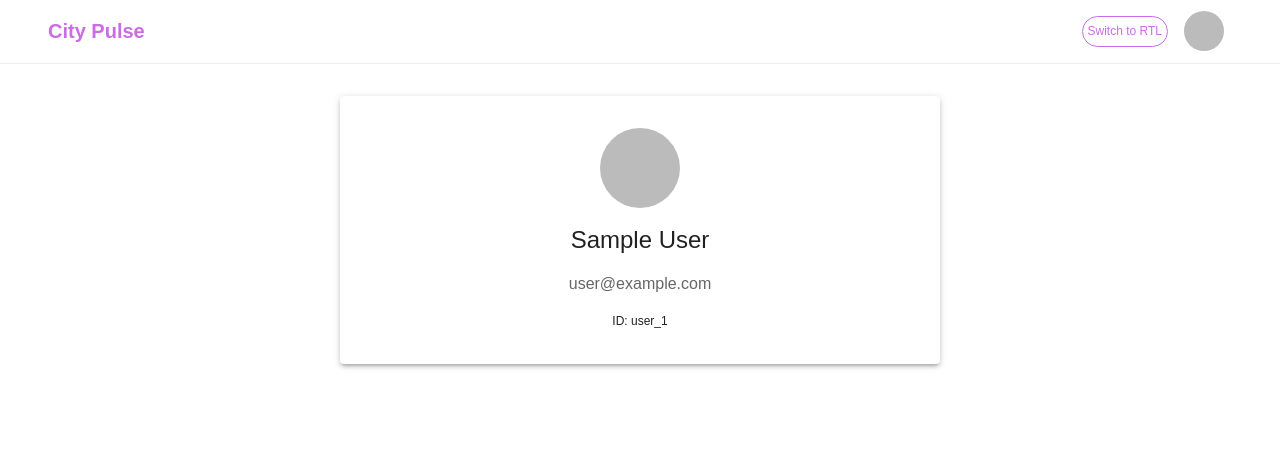
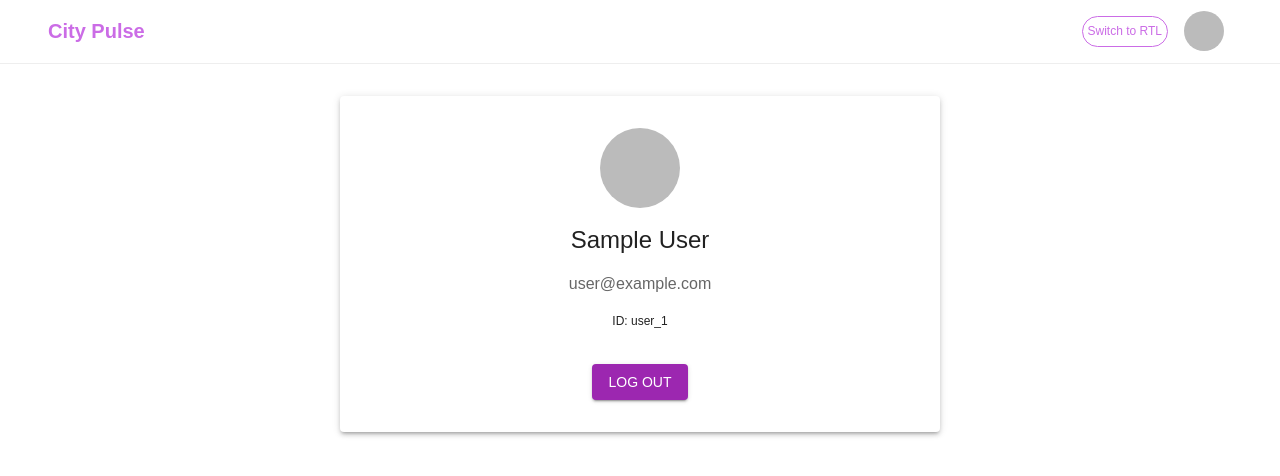
Before and after one commit to abyy14/city-pulse, a React (Create React App) app: page /profile in a window 1280 px wide. Shown: the top 476 px of the page. Built offline with nearby package versions, Linux system fonts and the light colour scheme; no server answers; the database is empty; sample sign-in values are in the browser's storage; some icons are missing.

Commit message:
added logout option

```diff
--- a/src/pages/Profile.tsx
+++ b/src/pages/Profile.tsx
@@ -1,19 +1,30 @@
 // src/pages/Profile/Profile.tsx
-import React, { useEffect, useState } from 'react';
-import { useUser } from '@clerk/clerk-react';
-import { doc, getDoc } from 'firebase/firestore';
-import { db } from '../utils/firebaseConfig';
-import { Box, Typography, Avatar, CircularProgress, Paper } from '@mui/material';
+import React, { useEffect, useState } from "react";
+import { useUser } from "@clerk/clerk-react";
+import { useClerk } from "@clerk/clerk-react";
+import { doc, getDoc } from "firebase/firestore";
+import { db } from "../utils/firebaseConfig";
+import {
+  Box,
+  Typography,
+  Avatar,
+  CircularProgress,
+  Paper,
+  Button,
+} from "@mui/material";
+import { useNavigate } from "react-router-dom";
 
 export default function Profile() {
   const { user, isSignedIn } = useUser();
+  const { signOut } = useClerk();
+  const navigate = useNavigate();
   const [userData, setUserData] = useState<any>(null);
   const [loading, setLoading] = useState(true);
 
   useEffect(() => {
     const fetchUser = async () => {
       if (isSignedIn && user) {
-        const docRef = doc(db, 'users', user.id);
+        const docRef = doc(db, "users", user.id);
         const docSnap = await getDoc(docRef);
 
         if (docSnap.exists()) {
@@ -41,8 +52,17 @@ export default function Profile() {
     );
   }
 
+  const handleSignOut = async () => {
+    await signOut();
+    navigate("/events");
+
+  };
+
   return (
-    <Paper elevation={3} sx={{ p : 4, marginTop: 12, marginBottom: 4,  maxWidth: 600, mx: 'auto' }}>
+    <Paper
+      elevation={3}
+      sx={{ p: 4, marginTop: 12, marginBottom: 4, maxWidth: 600, mx: "auto" }}
+    >
       <Box display="flex" flexDirection="column" alignItems="center" gap={2}>
         <Avatar src={user.imageUrl} sx={{ width: 80, height: 80 }} />
         <Typography variant="h5">
@@ -51,9 +71,16 @@ export default function Profile() {
         <Typography variant="body1" color="textSecondary">
           {userData.email}
         </Typography>
-        <Typography variant="caption">
-          ID: {userData.id}
-        </Typography>
+        <Typography variant="caption">ID: {userData.id}</Typography>
+      </Box>
+      <Box mt={4} display="flex" justifyContent="center">
+        <Button
+          variant="contained"
+          color="secondary"
+          onClick={handleSignOut}
+        >
+          Log Out
+        </Button>
       </Box>
     </Paper>
   );
```
